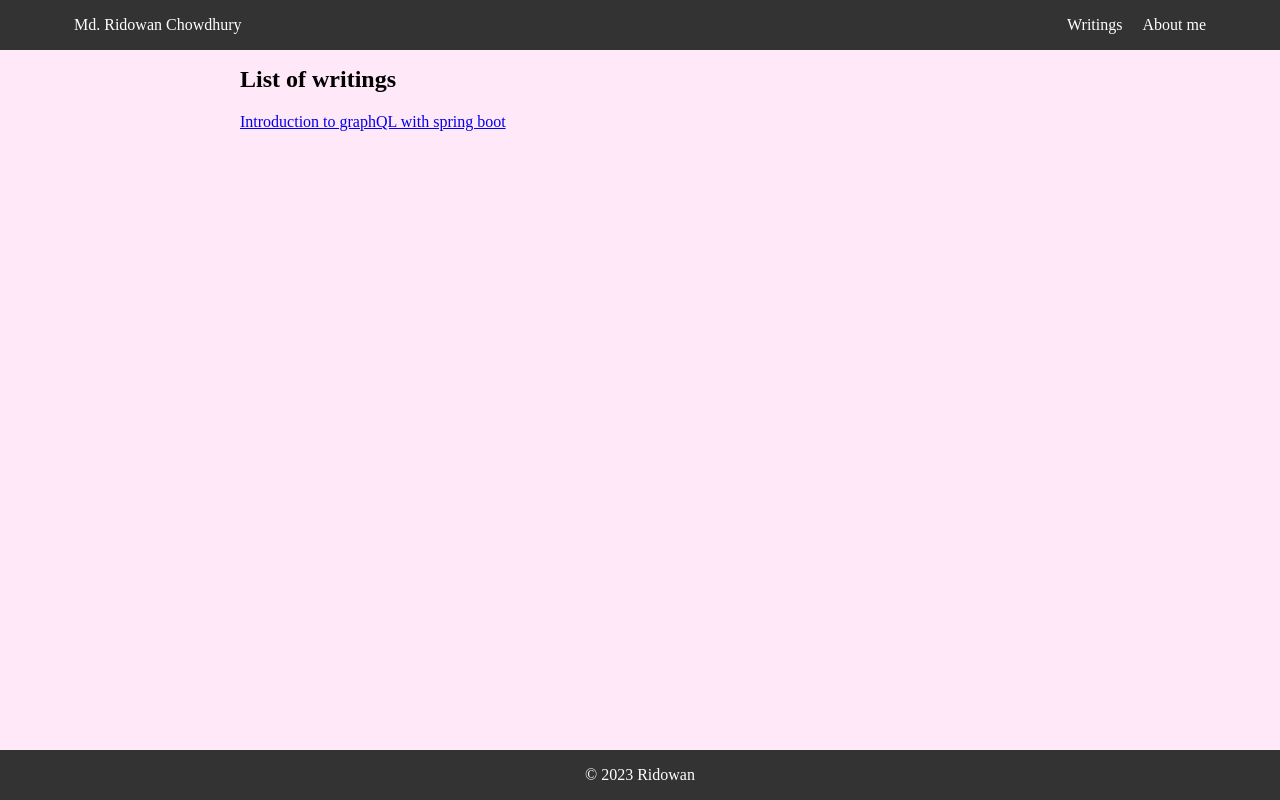
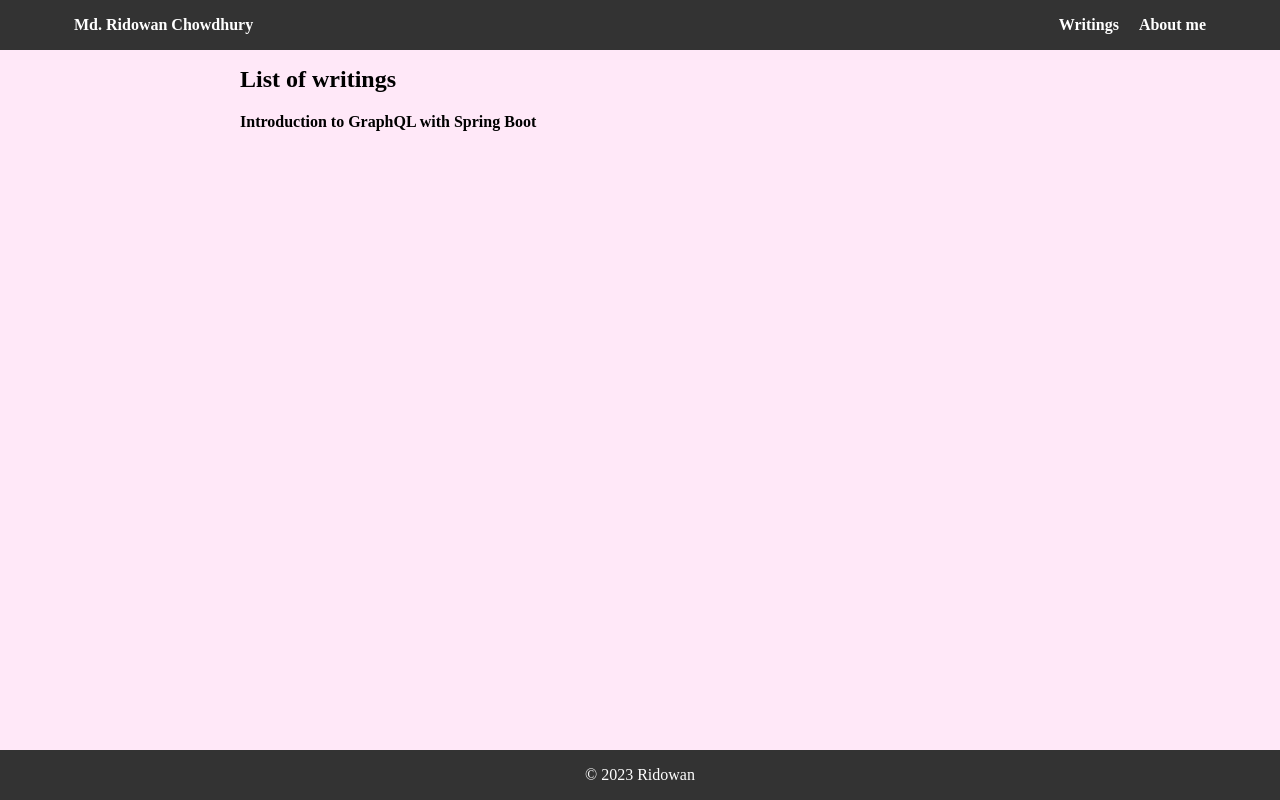
Before and after one commit to RidowanChowdhury/RidowanChowdhury, a plain HTML site: page blog-lists.html in a window 1280 px wide. Drawn offline with Linux system fonts and the light colour scheme.

Commit message:
updated format

```diff
--- a/blog-lists.html
+++ b/blog-lists.html
@@ -27,7 +27,7 @@
             <div class="section-content">
                 <h2>List of writings</h2>
 
-                <p><a href="blog-graphql-java.html">Introduction to graphQL with spring boot</a></p>
+                <p><a href="blog-graphql-java.html">Introduction to GraphQL with Spring Boot</a></p>
 
 
             </div>
--- a/styles.css
+++ b/styles.css
@@ -7,6 +7,11 @@ p {
   margin: 0;
   padding: 0;
 }
+a {
+            text-decoration: none; /* Remove underline */
+            color: black;
+            font-weight: bold; /* Change link color to your preference */
+        }
 @media (max-width: 576px) {
   .section {
     padding: 1rem 0;
--- a/wr-styles.css
+++ b/wr-styles.css
@@ -6,6 +6,11 @@ p {
   margin: 0;
   padding: 0;
 } /* Container for the navigation menu */
+a {
+            text-decoration: none; /* Remove underline */
+            color: black;
+            font-weight: bold; /* Change link color to your preference */
+        }
 .nav-container {
   display: flex;
   justify-content: space-between;
```
Also changed, not shown: blog-graphql-java.html (+1 -1 lines), index.html (+1 -0 lines).
